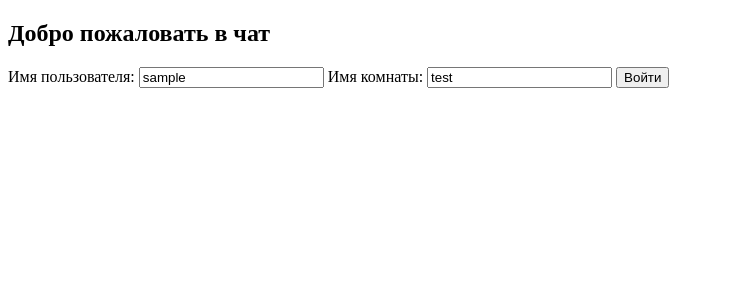
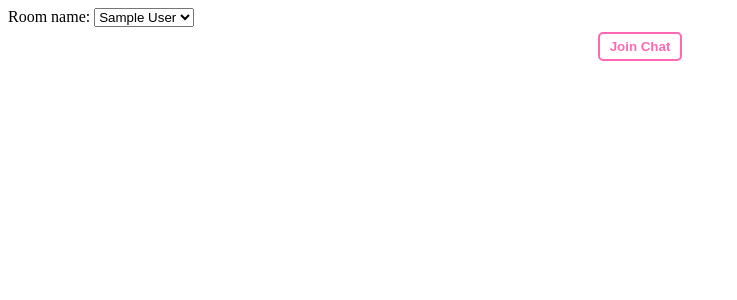
Before and after one commit to liuBA29/my_site, a Django app: page /chat/ in a window 1280 px wide. Shown: the top 300 px of the page, without its empty margins (0-737 px from the left). Run offline with Django 5.2, Linux system fonts and the light colour scheme; a user stored in the database is signed in; tables that the repository leaves empty hold one stand-in row (values such as "Sample post").

Commit message:
agregator

```diff
--- a/my_site/templates/chat/lobby.html
+++ b/my_site/templates/chat/lobby.html
@@ -1,16 +1,70 @@
 <!--  templates/chat/lobby.html -->
-
-
+{% load i18n static %}
 
 <!DOCTYPE html>
 <html lang="ru">
 <head>
-  <meta charset="UTF-8">
-  <title>Чат</title>
+  <meta charset="UTF-8" />
+  <title>{% trans "Chat Lobby" %}</title>
+
   <style>
+    /* Стили из _lobby_partial.html, адаптированы */
+    .btn-login {
+      position: relative;
+      overflow: hidden;
+      padding: 5px 10px;
+      font-weight: bold;
+      color: #FF69B4;
+      background-color: transparent;
+      border: 2px solid #FF69B4;
+      border-radius: 5px;
+      margin: 5px;
+      cursor: pointer;
+      transition: background-color 0.3s, color 0.3s;
+    }
+
+    .btn-login::before {
+      content: "";
+      position: absolute;
+      top: 0;
+      left: -150%;
+      width: 200%;
+      height: 100%;
+      background: linear-gradient(
+        120deg,
+        transparent 0%,
+        rgba(255, 105, 180, 0.4) 50%,
+        transparent 100%
+      );
+      transform: skewX(-20deg);
+      animation: shimmer 2.5s infinite;
+    }
+
+    @keyframes shimmer {
+      0% {
+        left: -150%;
+      }
+      50% {
+        left: 100%;
+      }
+      100% {
+        left: 100%;
+      }
+    }
+
+    .btn-login:hover {
+      background-color: #FF69B4;
+      color: white;
+    }
+
+    .btn-login:focus {
+      outline: none;
+      box-shadow: 0 0 0 4px rgba(255, 105, 180, 0.3);
+    }
+
     .message-left {
       text-align: left;
-    background-color: #eee;
+      background-color: #ffe4b5;
       margin: 5px;
       padding: 5px;
       border-radius: 5px;
@@ -25,6 +79,19 @@
       border-radius: 5px;
       margin-left: auto;
       max-width: 70%;
+    }
+
+    .message-server {
+      text-align: center;
+      background-color: transparent;
+      margin: 5px;
+      padding: 3px;
+      font-size: 0.90em;
+      font-weight: normal;
+      color: #999999;
+      max-width: 100%;
+      font-style: italic;
+      opacity: 0.8;
     }
 
     .message {
@@ -43,39 +110,86 @@
       height: 300px;
       overflow-y: auto;
       padding: 10px;
-    background: #f9f9f9;
       margin-bottom: 10px;
     }
+
+    .chat-log {
+      color: #2e2e2e;
+    }
+
+    .chat-input-area {
+      display: flex;
+    }
+
+    #chat-message-input {
+      flex: 1;
+      padding: 5px;
+      font-size: 1em;
+    }
+
+    #chat-message-submit {
+      padding: 5px 10px;
+      font-size: 1em;
+      margin-left: 5px;
+    }
+
   </style>
 </head>
 <body>
 
-  <h2>Добро пожаловать в чат</h2>
-
-  <label>Имя пользователя:</label>
-  <input id="username-input" type="text" value="{{ username }}" {% if username %}readonly{% endif %} placeholder="YourName" />
-
-  <!--<label>Имя комнаты:</label>
-  <input id="room-name-input" type="text" value="{{ room_name }}" />  -->
-
+  <!-- Скрытое поле с username -->
+  <input id="username-input" type="hidden" value="{{ username }}" />
 
   {% if user.is_authenticated %}
-  <label>Имя комнаты:</label>
-  <input id="room-name-input" type="text" value="{{ room_name|default:"test" }}" />
+    {% if user.is_superuser %}
+      <label for="room-name-input">{% trans "Room name:" %}</label>
+      <select id="room-name-input" name="room">
+        {% for name in room_names %}
+          <option value="{{ name }}">{{ name }}</option>
+        {% endfor %}
+      </select>
     {% else %}
-  <input id="room-name-input" type="hidden" value="{{ room_name|default:"test" }}" />
+      <input id="room-name-input" type="hidden" value="{{ room_name|default:'myroom' }}" />
+    {% endif %}
+  {% else %}
+    <p>{% trans "To join the chat, please" %} <a href="{% url 'login' %}">{% trans "log in" %}</a> {% trans "or" %} <a href="{% url 'signup' %}">{% trans "sign up" %}</a>.</p>
   {% endif %}
 
+  <!-- Блок с кнопкой Войти -->
+  <div id="lobby-area" style="text-align: center;">
+    <button class="btn-login" id="room-join">{% trans "Join Chat" %}</button>
+  </div>
 
-  <button id="room-join">Войти</button>
+  <!-- Блок с надписью "Вы в чате" и кнопкой Выйти, изначально скрыт -->
+  <div id="in-chat-area" style="display: none; text-align: center;">
+    <p>{% trans "You are in chat," %} <strong><span id="chat-username">{{ username }}</span></strong></p>
+    <button id="room-leave" class="btn-login">{% trans "Leave Chat" %}</button>
+  </div>
 
+  <!-- Область чата, изначально скрыта -->
   <div id="chat-area" style="display: none;">
-    <div id="chat-log"></div>
-    <input id="chat-message-input" type="text" placeholder="Введите сообщение">
-    <button id="chat-message-submit">Отправить</button>
+    <div class="chat-log" id="chat-log"></div>
+
+    <div class="chat-input-area">
+      <input id="chat-message-input" type="text" placeholder="{% trans 'Enter message' %}">
+      <button id="chat-message-submit">{% trans "Send" %}</button>
+    </div>
   </div>
 
   <script>
+    window.addEventListener('load', function () {
+      fetch('/chat/check-user/')
+        .then(response => response.json())
+        .then(data => {
+          if (data.username) {
+            document.getElementById('username-input').value = data.username;
+            document.getElementById('username-input').readOnly = true;
+          } else {
+            alert("{% trans "You are a new user. Please? enter your name." %}");
+          }
+        });
+    });
+
     let chatSocket;
     let username;
 
@@ -94,7 +208,15 @@
         return;
       }
 
+      // Показать чат, скрыть лобби
       document.getElementById('chat-area').style.display = 'block';
+
+      const isSuperUser = {{ user.is_superuser|yesno:"true,false" }};
+      if (!isSuperUser) {
+        document.getElementById('lobby-area').style.display = 'none';
+      }
+
+      document.getElementById('in-chat-area').style.display = 'block';
       document.getElementById('chat-message-input').focus();
 
       const wsScheme = window.location.protocol === "https:" ? "wss" : "ws";
@@ -103,30 +225,23 @@
         '/ws/socket-server/' + roomName + '/'
       );
 
-
-      // Отправим имя на сервер для сохранения в сессии
-    fetch('/chat/set-username/', {
-      method: 'POST',
-      headers: {
-        'Content-Type': 'application/json',
-        'X-CSRFToken': getCookie('csrftoken')
-      },
-      body: JSON.stringify({ username })
-    });
-
-    document.getElementById('chat-area').style.display = 'block';
-
-
-      chatSocket.onmessage = function(e) {
+      chatSocket.onmessage = function (e) {
         const data = JSON.parse(e.data);
         const chatLog = document.getElementById('chat-log');
-        const user = data.username || "Сервер";
+        const user = data.username || "{% trans 'Server' %}";
         const isOwnMessage = (user === username);
         const time = formatTime(new Date());
 
         const messageDiv = document.createElement('div');
         messageDiv.classList.add('message');
-        messageDiv.classList.add(isOwnMessage ? 'message-right' : 'message-left');
+
+        if (user === "{% trans 'Server' %}") {
+          messageDiv.classList.add('message-server');
+        } else if (isOwnMessage) {
+          messageDiv.classList.add('message-right');
+        } else {
+          messageDiv.classList.add('message-left');
+        }
 
         messageDiv.innerHTML = `
           <strong>${user}</strong>
@@ -138,11 +253,14 @@
         chatLog.scrollTop = chatLog.scrollHeight;
       };
 
-      chatSocket.onclose = function(e) {
+      chatSocket.onclose = function (e) {
         alert('Соединение с чатом потеряно.');
+        document.getElementById('chat-area').style.display = 'none';
+        document.getElementById('in-chat-area').style.display = 'none';
+        document.getElementById('lobby-area').style.display = 'block';
       };
 
-      document.getElementById('chat-message-submit').onclick = function() {
+      document.getElementById('chat-message-submit').onclick = function () {
         const messageInput = document.getElementById('chat-message-input');
         const message = messageInput.value;
         if (message.trim() !== '') {
@@ -153,30 +271,5 @@
           messageInput.value = '';
         }
       };
-    };
 
-    document.getElementById('chat-message-input').addEventListener('keydown', function(e) {
-      if (e.key === 'Enter') {
-        document.getElementById('chat-message-submit').click();
-      }
-    });
-
-
-    // Функция для получения CSRF-токена
-  function getCookie(name) {
-    let cookieValue = null;
-    if (document.cookie && document.cookie !== '') {
-      const cookies = document.cookie.split(';');
-      for (let i = 0; i < cookies.length; i++) {
-        const cookie = cookies[i].trim();
-        if (cookie.substring(0, name.length + 1) === (name + '=')) {
-          cookieValue = decodeURIComponent(cookie.substring(name.length + 1));
-          break;
-        }
-      }
-    }
-    return cookieValue;
-  }
-  </script>
-</body>
-</html>
+      document.getElementById('room-leave').onclick = function () {
```
Lines whose indentation alone changed are shown as unchanged.
